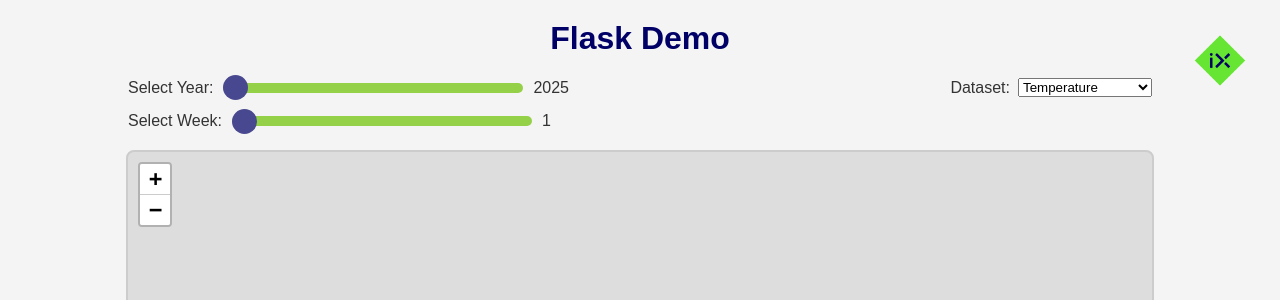
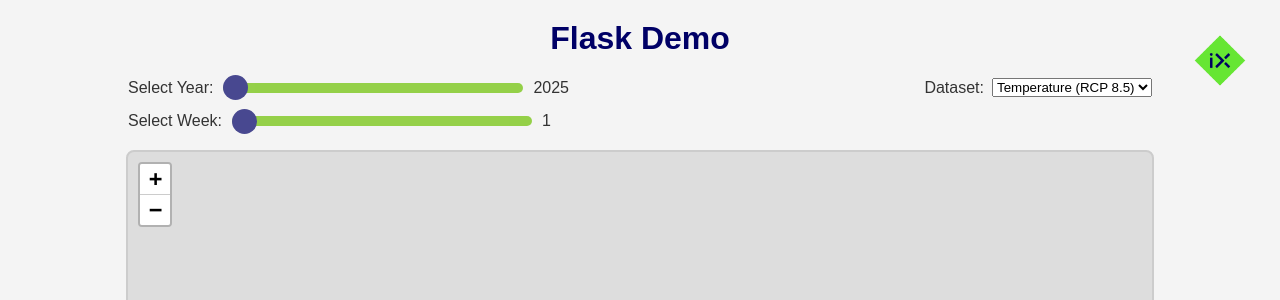
Before and after one commit to daniprec/Climate-Change-Effect-on-Europe, a Flask app: template templates/index.html in a window 1280 px wide. Shown: the top 300 px of the page. Run offline with Flask 3, Linux system fonts and the light colour scheme; the template is opened without the code that fills it: most values are stand-ins (such as "Sample title", 1, 10 or a date in 2020); parts of the project's set-up code (start-up, migrations or seed data) failed here and were passed over.

Commit message:
Temperatures for two RCPs

```diff
--- a/templates/index.html
+++ b/templates/index.html
@@ -33,7 +33,8 @@
         <select id="metricSelect">
           <option value="mortality_rate">Mortality</option>
           <option value="population_density">Population Density</option>
-          <option value="temperature" selected>Temperature</option>
+          <option value="temperature_rcp45" selected>Temperature (RCP 4.5)</option>
+          <option value="temperature_rcp85" selected>Temperature (RCP 8.5)</option>
         </select>
       </div>
     </div>
@@ -71,7 +72,7 @@
   <script src="https://unpkg.com/leaflet@1.9.4/dist/leaflet.js"></script>
   <script>
     /* ---------- GLOBAL STATE ---------- */
-    let currentMetric = 'temperature';
+    let currentMetric = 'temperature_rcp85';
     const map = L.map('map').setView([parseFloat("{{ center_lat }}"), parseFloat("{{ center_lon }}")], parseInt("{{ zoom }}",10));
     L.tileLayer('https://{s}.tile.openstreetmap.org/{z}/{x}/{y}.png',{maxZoom:19}).addTo(map);
     let geoJsonLayer = null;
@@ -98,8 +99,11 @@
         val=p.mortality_rate??0; fill=`rgb(0,${Math.min(val*5,255)},0)`;
       }else if(currentMetric==='population_density'){
         val=p.population_density??0; fill=`rgb(${Math.min(val,255)},0,0)`;
-      }else if(currentMetric==='temperature'){
-        val=p.temperature??0; fill=`rgb(${Math.min((val+20)*5,255)},0,0)`;
+      }else if(currentMetric==='temperature_rcp45'){
+        val=p.temperature_rcp45??0; fill=`rgb(${Math.min((val+20)*5,255)},0,0)`;
+      }
+      else if(currentMetric==='temperature_rcp85'){
+        val=p.temperature_rcp85??0; fill=`rgb(${Math.min((val+20)*5,255)},0,0)`;
       }
       return{fillColor:fill,fillOpacity:0.7,weight:1,color:'#666'};
     }
@@ -111,7 +115,8 @@
         `<b>${p.name}</b>`,
         `Mortality: ${p.mortality_rate??'n/a'} per 100k`,
         `Population Density: ${p.population_density??'n/a'} per km²`,
-        `Temperature: ${p.temperature??'n/a'} °C`
+        `Temperature (RCP 4.5): ${p.temperature_rcp45??'n/a'} °C`,
+        `Temperature (RCP 8.5): ${p.temperature_rcp85??'n/a'} °C`
       ];
       if(p.name==='Austria') lines.push(`<button onclick=\"window.location.href='/austria'\">Go to Austria</button>`);
       layer.bindPopup(lines.join('<br>'));
```
